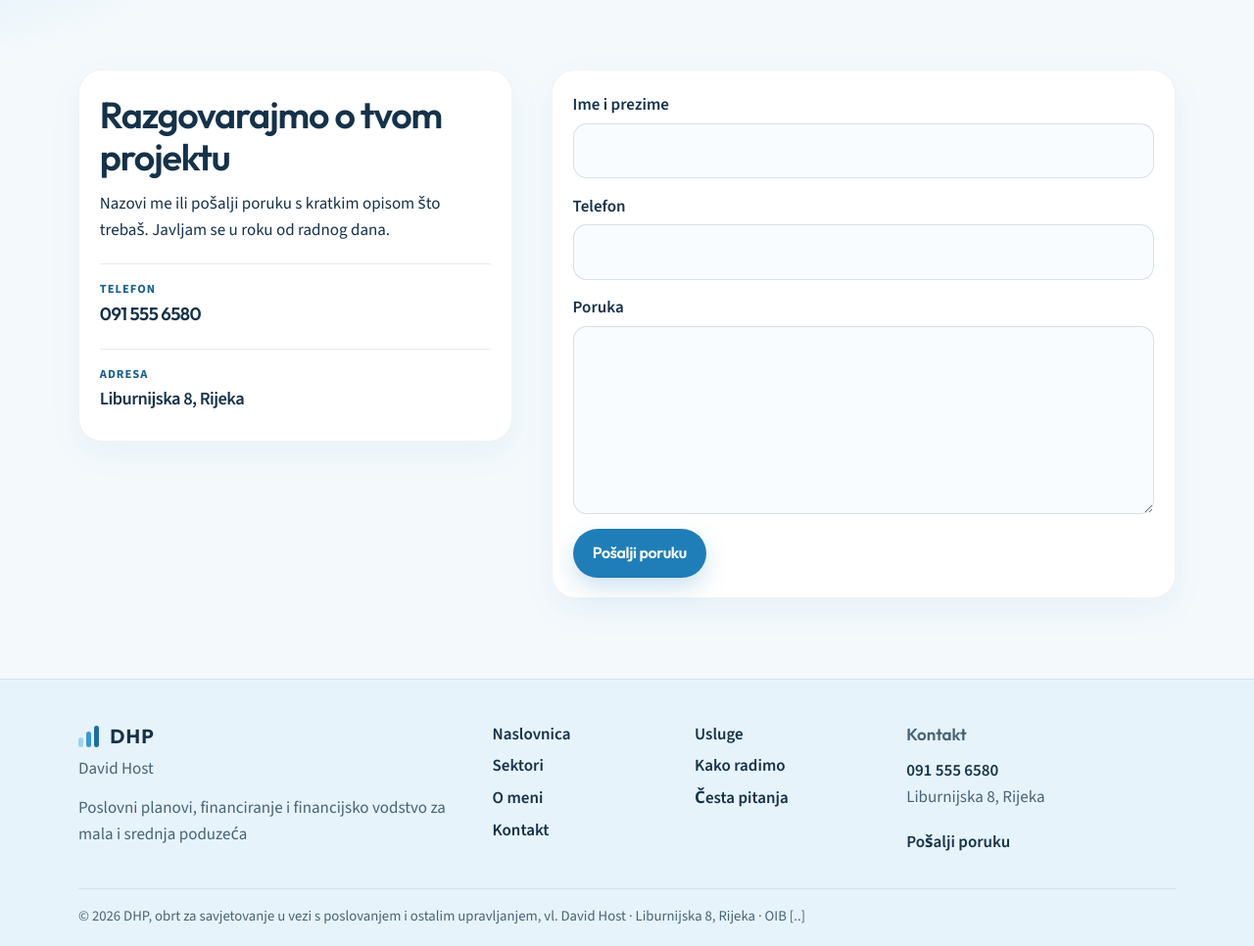
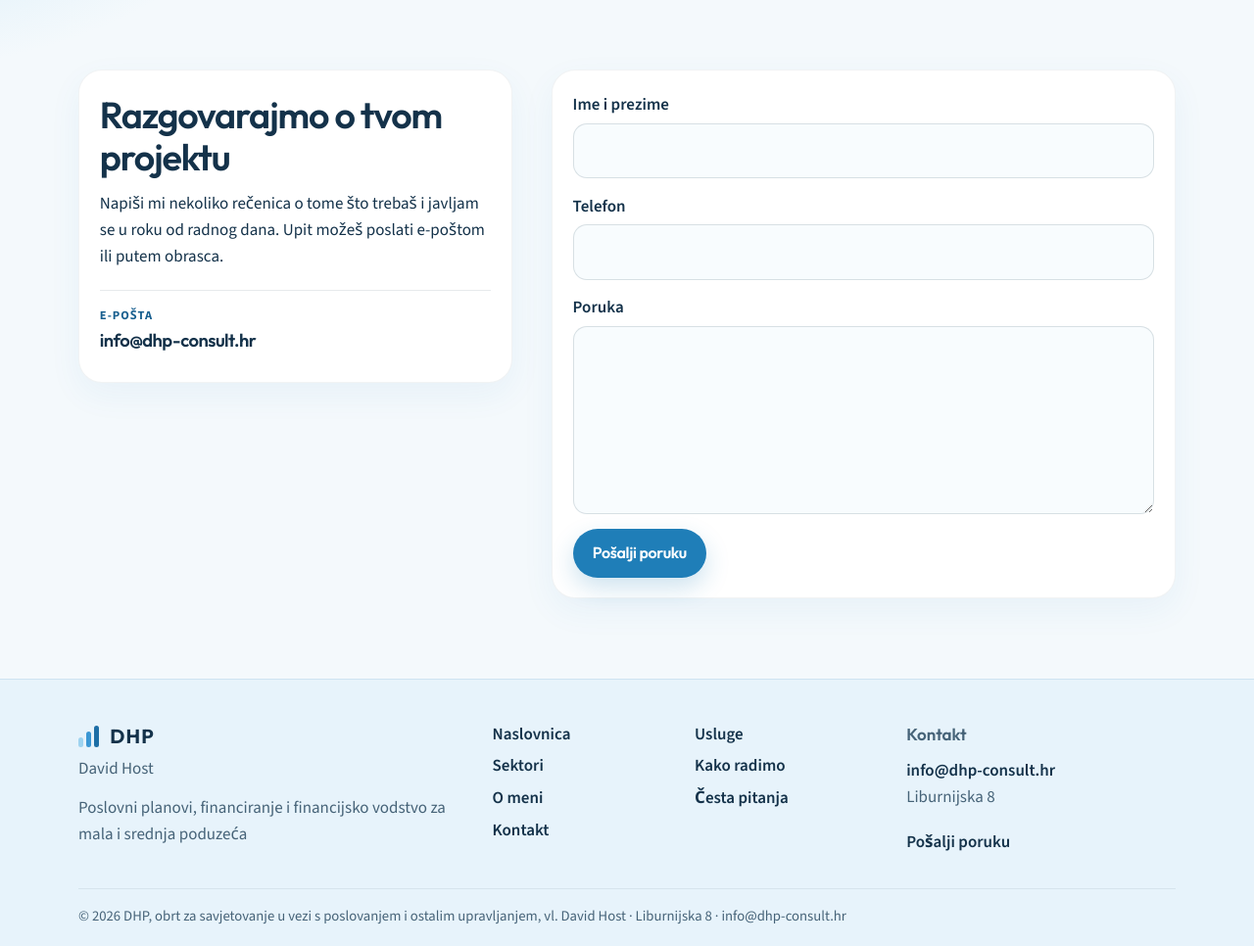
Before and after one commit to sebaba96/DHP, a PHP site: page /kontakt.php in a window 1280 px wide. Shown: the part 216-1182 px from the top of the page at 98% size. Run offline with PHP 8.4, Linux system fonts and the light colour scheme; some libraries are stand-ins or nearby versions.

Commit message:
Update the site copy from the final content document.
Contact is email and the form only, the address is info@dhp-consult.hr, and the service list, about page, and footer match the new text.

Co-authored-by: sebaba96 <sebaba96@users.noreply.github.com>

```diff
--- a/includes/config.php
+++ b/includes/config.php
@@ -4,12 +4,10 @@ declare(strict_types=1);
 const SITE_NAME = 'DHP';
 const SITE_TAGLINE = 'Poslovni planovi, financiranje i financijsko vodstvo za mala i srednja poduzeća';
 const OWNER_NAME = 'David Host';
-const CONTACT_PHONE = '091 555 6580';
-const CONTACT_PHONE_TEL = '+385915556580';
-const CONTACT_ADDRESS = 'Liburnijska 8, Rijeka';
-const CONTACT_EMAIL = 'info@dhp.hr';
+const CONTACT_ADDRESS = 'Liburnijska 8';
+const CONTACT_EMAIL = 'info@dhp-consult.hr';
 // PHPMailer. Prazan SMTP_HOST šalje poruku kroz PHP-ov mail() prijenos.
-const MAIL_FROM_ADDRESS = 'info@dhp.hr';
+const MAIL_FROM_ADDRESS = 'info@dhp-consult.hr';
 const MAIL_FROM_NAME = SITE_NAME;
 const SMTP_HOST = '';
 const SMTP_PORT = 587;
@@ -17,4 +15,5 @@ const SMTP_USERNAME = '';
 const SMTP_PASSWORD = '';
 const SMTP_ENCRYPTION = 'tls';
 const COMPANY_LINE = 'DHP, obrt za savjetovanje u vezi s poslovanjem i ostalim upravljanjem, vl. David Host';
-const OIB = '[..]';
+// OIB se ne ispisuje dok broj nije upisan.
+const OIB = '';
--- a/includes/data.php
+++ b/includes/data.php
@@ -43,28 +43,16 @@ $services = [
         'text' => 'Analiza segmenata, proizvoda, kupaca i troškova: gdje se zarađuje, gdje se gubi i što poduzeti.',
     ],
     [
-        'id' => 'istrazivanje',
-        'icon' => 'search',
-        'title' => 'Istraživanje tržišta i vizualne komunikacije',
-        'text' => 'Analiza konkurencije i potražnje te materijali koji dokumentima daju profesionalan izgled.',
-    ],
-    [
         'id' => 'procjena',
         'icon' => 'decision',
         'title' => 'Procjena vrijednosti poduzeća',
         'text' => 'Savjetodavna procjena vrijednosti za ulazak investitora, kupnju ili prodaju poslovnog udjela, nasljeđivanje i strateške odluke, uz jasno obrazloženu metodologiju.',
     ],
     [
-        'id' => 'edukacije',
-        'icon' => 'chat',
-        'title' => 'Edukacije i radionice',
-        'text' => 'Financijsko planiranje, izvori financiranja i priprema projektnih prijava za poduzetnike i timove.',
-    ],
-    [
-        'id' => 'nekretnine',
-        'icon' => 'build',
-        'title' => 'Dodatno: koordinacija održavanja nekretnina',
-        'text' => 'S timom suradnika koordiniram održavanje nekretnina za vlasnike koji taj posao ne žele voditi sami.',
+        'id' => 'istrazivanje',
+        'icon' => 'search',
+        'title' => 'Istraživanje tržišta i vizualne komunikacije',
+        'text' => 'Analiza konkurencije i potražnje te materijali koji dokumentima daju profesionalan izgled.',
     ],
 ];
 
@@ -110,15 +98,15 @@ $steps = [
 ];
 
 $aboutLead = [
-    'Ja sam David Host, ekonomist iz Rijeke. Diplomirao sam na Ekonomskom fakultetu u Rijeci s pohvalom. Višegodišnje iskustvo u financijama, poslovnom savjetovanju, reviziji i kontrolingu stjecao sam radeći u širokom rasponu djelatnosti, od turizma i proizvodnje do farmacije, IT-ja i trgovine.',
+    'Ja sam David Host, magistar ekonomije iz Rijeke. Diplomirao sam na Ekonomskom fakultetu u Rijeci s pohvalom (smjer financije i bankarstvo), a znanje stalno nadograđujem dodatnim edukacijama ne samo u financijama nego i u područjima koja ih dopunjuju. Višegodišnje iskustvo u financijama, poslovnom savjetovanju, reviziji i kontrolingu stjecao sam radeći u širokom rasponu djelatnosti - od turizma, ugostiteljstva, proizvodnje do farmacije, IT-ja i trgovine.',
     'Vjerujem u jednostavna pravila: brojke moraju biti točne, preporuke jasne, a suradnja transparentna. Ne dobivaš debele dokumente koje nitko ne čita, nego dokumente i savjete koje možeš odmah koristiti.',
 ];
 
 $aboutPoints = [
-    'Ekonomski fakultet Rijeka, diplomirao s pohvalom',
+    'Ekonomski fakultet Rijeka, smjer financije i bankarstvo, diplomirao s pohvalom; kontinuirane edukacije i unaprjeđenje vještina',
     'Financije, kontroling, revizija i poslovno savjetovanje',
     'Iskustvo s obje strane stola: poduzeće i financijer',
-    'Dokumenti pisani za kreditne analitičare i poduzetnike',
+    'Dokumenti pisani za kreditne analitičare, evaluatore i poduzetnike',
 ];
 
 $faqs = [
--- a/includes/footer.php
+++ b/includes/footer.php
@@ -21,13 +21,13 @@ declare(strict_types=1);
             </nav>
             <div class="footer-contact">
                 <p class="footer-label">Kontakt</p>
-                <a href="tel:<?= e(CONTACT_PHONE_TEL) ?>"><?= e(CONTACT_PHONE) ?></a>
+                <a href="mailto:<?= e(CONTACT_EMAIL) ?>"><?= e(CONTACT_EMAIL) ?></a>
                 <p><?= e(CONTACT_ADDRESS) ?></p>
                 <a class="footer-mail" href="kontakt.php">Pošalji poruku</a>
             </div>
         </div>
         <div class="container footer-base">
-            <p class="footer-legal">© <?= date('Y') ?> <?= e(COMPANY_LINE) ?> · <?= e(CONTACT_ADDRESS) ?> · OIB <?= e(OIB) ?></p>
+            <p class="footer-legal">© <?= date('Y') ?> <?= e(COMPANY_LINE) ?> · <?= e(CONTACT_ADDRESS) ?> · <?= e(CONTACT_EMAIL) ?><?= OIB !== '' ? ' · OIB ' . e(OIB) : '' ?></p>
         </div>
     </footer>
     <script src="assets/js/main.js" defer></script>
--- a/kontakt.php
+++ b/kontakt.php
@@ -17,7 +17,7 @@ if (($_SERVER['REQUEST_METHOD'] ?? 'GET') === 'POST') {
 }
 
 $pageTitle = 'Kontakt';
-$pageDescription = 'Razgovarajmo o tvom projektu. Telefon: ' . CONTACT_PHONE . '. Adresa: ' . CONTACT_ADDRESS . '.';
+$pageDescription = 'Razgovarajmo o tvom projektu. E-pošta: ' . CONTACT_EMAIL . '.';
 $currentPage = 'kontakt.php';
 
 require __DIR__ . '/includes/header.php';
@@ -33,14 +33,10 @@ require __DIR__ . '/includes/header.php';
     <div class="container contact-grid">
         <aside class="contact-aside">
             <h2>Razgovarajmo o tvom projektu</h2>
-            <p>Nazovi me ili pošalji poruku s kratkim opisom što trebaš. Javljam se u roku od radnog dana.</p>
+            <p>Napiši mi nekoliko rečenica o tome što trebaš i javljam se u roku od radnog dana. Upit možeš poslati e-poštom ili putem obrasca.</p>
             <p class="contact-mail">
-                <span>Telefon</span>
-                <a href="tel:<?= e(CONTACT_PHONE_TEL) ?>"><?= e(CONTACT_PHONE) ?></a>
-            </p>
-            <p class="contact-mail">
-                <span>Adresa</span>
-                <span class="contact-address"><?= e(CONTACT_ADDRESS) ?></span>
+                <span>E-pošta</span>
+                <a href="mailto:<?= e(CONTACT_EMAIL) ?>"><?= e(CONTACT_EMAIL) ?></a>
             </p>
         </aside>
 
@@ -51,8 +47,8 @@ require __DIR__ . '/includes/header.php';
                 </div>
             <?php elseif ($status === 'call'): ?>
                 <div class="alert alert-error" role="status">
-                    <p>Nazovi me ili pošalji poruku s kratkim opisom što trebaš. Javljam se u roku od radnog dana.</p>
-                    <p><a href="tel:<?= e(CONTACT_PHONE_TEL) ?>"><?= e(CONTACT_PHONE) ?></a></p>
+                    <p>Poruku trenutačno ne mogu poslati obrascem. Pošalji je e-poštom i javljam se u roku od radnog dana.</p>
+                    <p><a href="mailto:<?= e(CONTACT_EMAIL) ?>"><?= e(CONTACT_EMAIL) ?></a></p>
                 </div>
             <?php endif; ?>
 
--- a/o-meni.php
+++ b/o-meni.php
@@ -4,7 +4,7 @@ declare(strict_types=1);
 require __DIR__ . '/includes/bootstrap.php';
 
 $pageTitle = 'O meni';
-$pageDescription = 'Ja sam David Host, ekonomist iz Rijeke. Diplomirao sam na Ekonomskom fakultetu u Rijeci s pohvalom.';
+$pageDescription = 'Ja sam David Host, magistar ekonomije iz Rijeke. Diplomirao sam na Ekonomskom fakultetu u Rijeci s pohvalom.';
 $currentPage = 'o-meni.php';
 
 require __DIR__ . '/includes/header.php';
--- a/usluge.php
+++ b/usluge.php
@@ -4,7 +4,7 @@ declare(strict_types=1);
 require __DIR__ . '/includes/bootstrap.php';
 
 $pageTitle = 'Usluge';
-$pageDescription = 'Poslovni planovi i investicijske studije, zahtjevi za kreditiranje, EU projekti, vanjski CFO, analiza poslovanja, procjena vrijednosti i edukacije.';
+$pageDescription = 'Poslovni planovi i investicijske studije, zahtjevi za kreditiranje, EU projekti, vanjski CFO, analiza poslovanja, procjena vrijednosti i istraživanje tržišta.';
 $currentPage = 'usluge.php';
 
 require __DIR__ . '/includes/header.php';
```
Also changed, not shown: index.php (+5 -5 lines).
